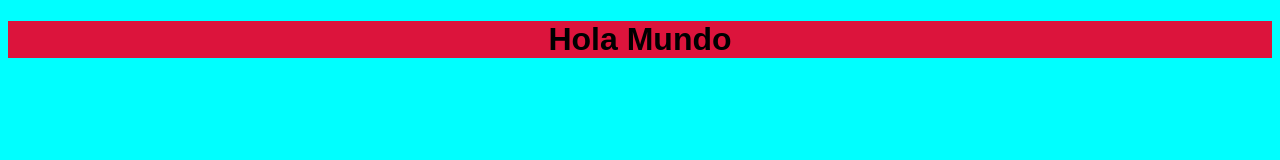
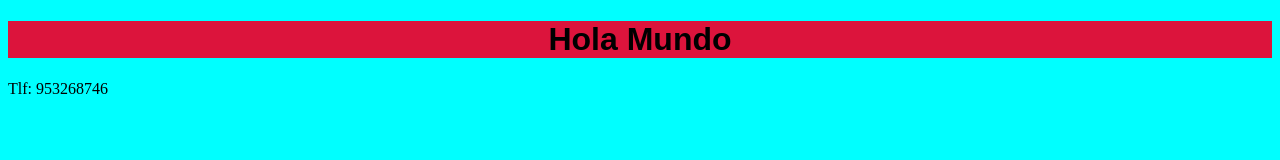
Before and after one commit to Carlanga97/repositorio01, a plain HTML site: page index.html in a window 1280 px wide. Drawn offline with Linux system fonts and the light colour scheme.

Commit message:
telefono empresa

```diff
--- a/index.html
+++ b/index.html
@@ -6,5 +6,6 @@
 </head>
 <body>
 <h1>Hola Mundo</h1>
+<p>Tlf: 953268746</p>
 </body>
 </html>
```
